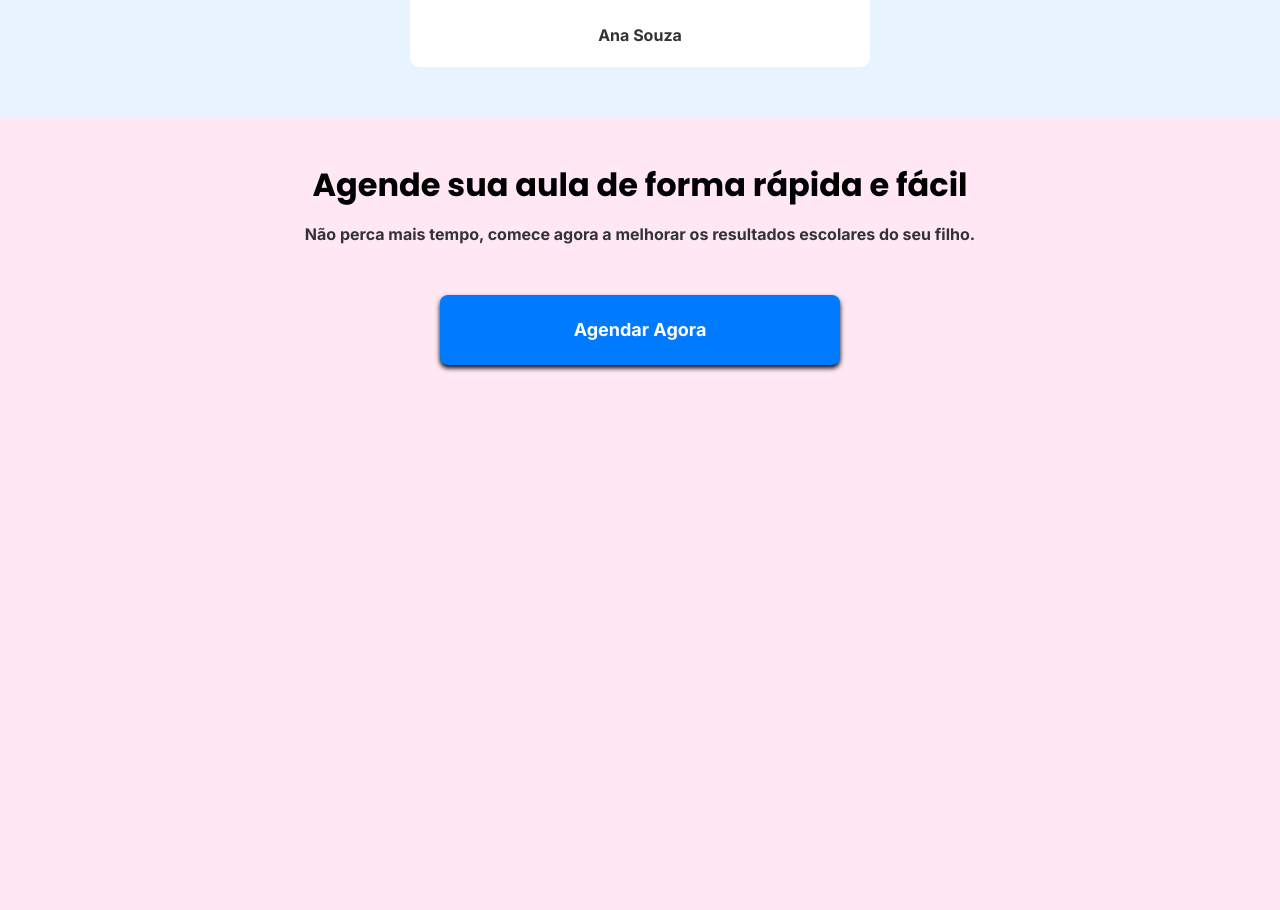
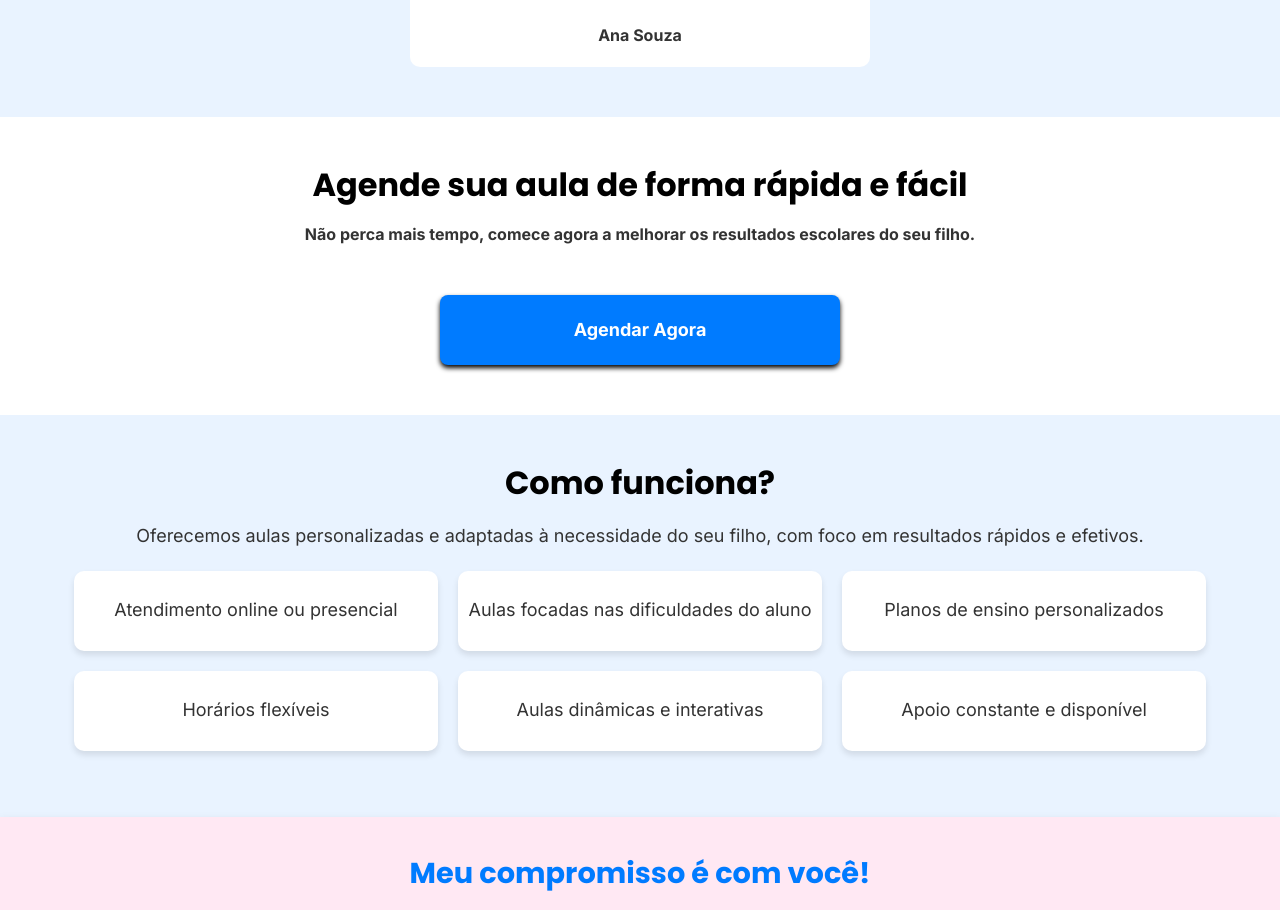
Before and after one commit to Israel-ops-cmd/prof-helo, a React (Vite) app: page / in a window 1280 px wide. Shown: the part 1222-2132 px from the top of the page. Built offline with nearby package versions, Linux system fonts and the light colour scheme.

Commit message:
tirando sections do actions

```diff
--- a/src/components/Action/Action.css
+++ b/src/components/Action/Action.css
@@ -1,10 +1,6 @@
 .title {
     padding-top: 50px;
     font-size: 2rem;
-}
-
-#totally.t-align.al-center.sections {
-    min-height: 1000vh;
 }
 
 .bt {
--- a/src/components/Action/Action.jsx
+++ b/src/components/Action/Action.jsx
@@ -2,7 +2,7 @@ import "./Action.css"
 
 function Action() {
     return (
-        <div className="t-align al-center sections" id="totally">
+        <div className="t-align al-center" id="totally">
             <h2 className="title">Agende sua aula de forma rápida e fácil</h2>
             <h4>Não perca mais tempo, comece agora a melhorar os resultados escolares do seu filho.</h4>
             <a
```
